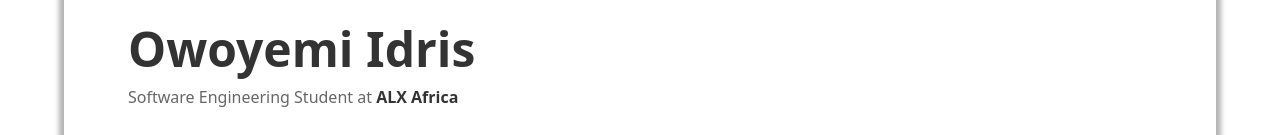
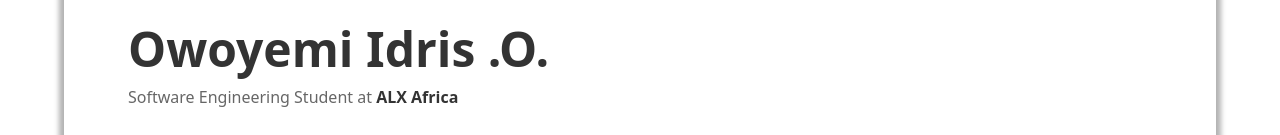
Before and after one commit to Halfboyfriend/Devoid.me, a plain HTML site: page index.html in a window 1280 px wide. Shown: the part 211-346 px from the top of the page. Drawn offline with Linux system fonts and the light colour scheme.

Commit message:
Update index.html

```diff
--- a/index.html
+++ b/index.html
@@ -33,7 +33,7 @@
 
     <section>
       <div class="about__dev">
-        <h1>Owoyemi Idris</h1>
+        <h1>Owoyemi Idris .O.</h1>
         <p>Software Engineering Student at <span>ALX Africa</span></p>
       </div>
 
```
